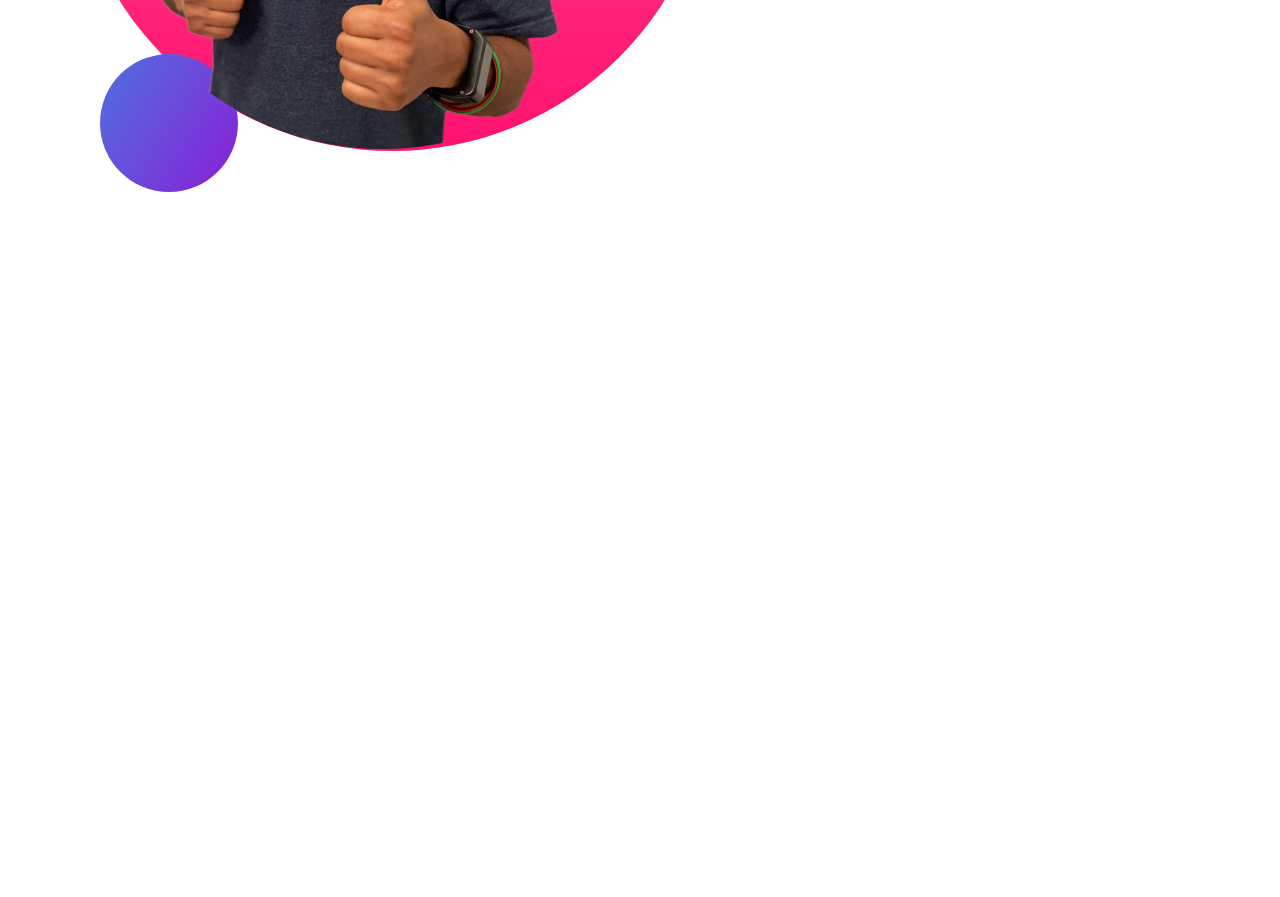
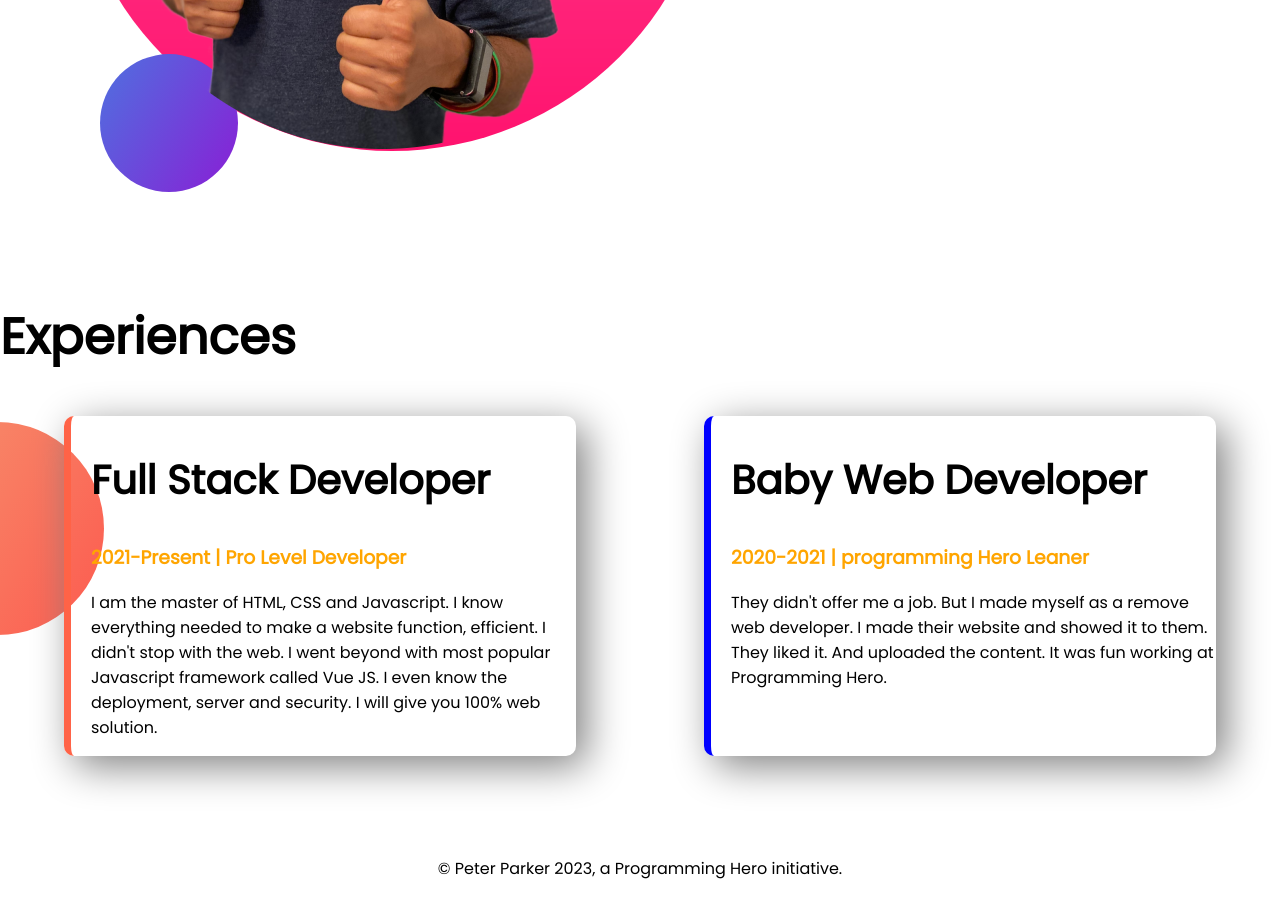
Before and after one commit to SaisOpu/developer-portfolio, a plain HTML site: page index.html in a window 1280 px wide. Shown: the part 1172-2069 px from the top of the page. Before the commit the page ends 1472 px from the top, so only its background shows below. Drawn offline with Linux system fonts and the light colour scheme.

Commit message:
style border and footer

```diff
--- a/index.html
+++ b/index.html
@@ -13,7 +13,7 @@
 </head>
 
 <body>
-    <section class="top-banner">
+    <section class="top-banner flexible-container">
 
         <div class="half-width">
             <h1>Welcome To</h1>
@@ -32,7 +32,7 @@
             <img src="images/jhankar-busy.png" alt="">
         </div>
     </section>
-    <section class="dream-big">
+    <section class="dream-big flexible-container">
         <div>
             <img src="images/jhankar2.png" alt="">
         </div>
@@ -47,6 +47,36 @@
                 href="https://programminghero1.github.io/developer-portfolio/">Download Resume</a>
         </div>
     </section>
+    <section class="experience-area">
+        <h1>Experiences</h1>
+        <div class="flexible-container">
+            <div id="Full-Stack-Developer" class="experience-item">
+                <h2>Full Stack Developer</h2>
+                <h3 class="orange-color">2021-Present | Pro Level Developer</h3>
+                <p>
+                    I am the master of HTML, CSS and Javascript. I know everything needed to make a website function,
+                    efficient. I didn't stop with the web. I went beyond with most popular Javascript framework called
+                    Vue
+                    JS. I even know the deployment, server and security. I will give you 100% web solution.
+                </p>
+            </div>
+            <div id="Baby-Web-Developer" class="experience-item">
+                <h2>Baby Web Developer</h2>
+                <h3 class="orange-color">2020-2021 | programming Hero Leaner</h3>
+                <p>
+                    They didn't offer me a job. But I made myself as a remove web developer. I made their website and
+                    showed
+                    it to them. They liked it. And uploaded the content. It was fun working at Programming Hero.
+                </p>
+            </div>
+        </div>
+
+    </section>
 </body>
+<footer>
+    <p>
+        © Peter Parker 2023, a Programming Hero initiative.
+    </p>
+</footer>
 
 </html>
--- a/style.css
+++ b/style.css
@@ -7,11 +7,15 @@ h1 {
     font-size: 50px;
 }
 
+h2 {
+    font-size: 40px;
+}
+
 .orange-color {
     color: orange;
 }
 
-section {
+.flexible-container {
     display: flex;
     margin-bottom: 100px;
 }
@@ -46,3 +50,30 @@ section {
     background-repeat: no-repeat;
     background-position: right;
 }
+
+.experience-area {
+    background-image: url(images/exp-bg.png);
+    background-repeat: no-repeat;
+    background-position: left;
+}
+
+.experience-item {
+    width: 40%;
+    margin-left: 5%;
+    margin-right: 5%;
+    padding-left: 20px;
+    border-radius: 10px;
+    box-shadow: 10px 10px 40px gray;
+}
+
+#Full-Stack-Developer {
+    border-left: 7px solid tomato;
+}
+
+#Baby-Web-Developer {
+    border-left: 7px solid blue;
+}
+
+footer p {
+    text-align: center;
+}
```
